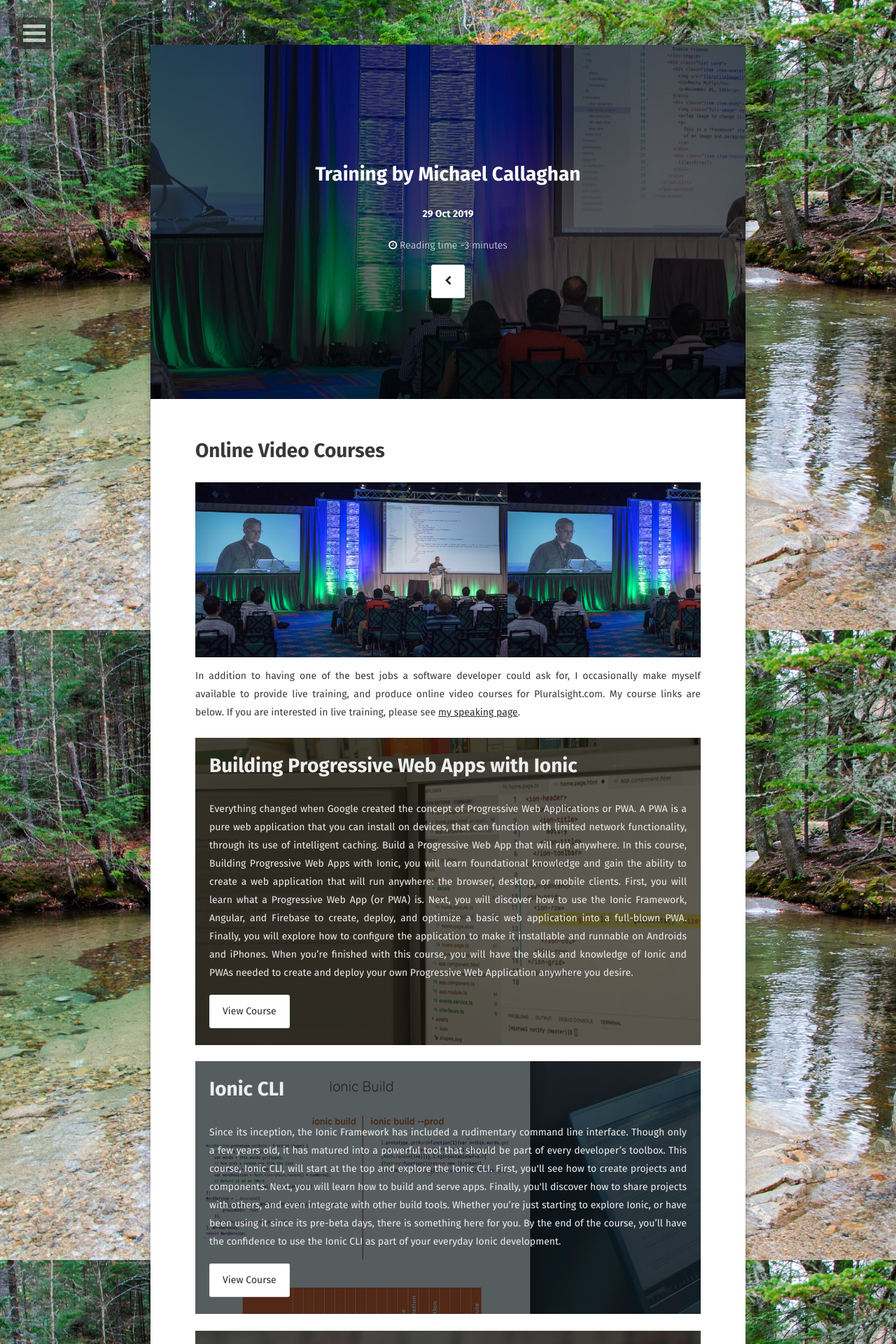
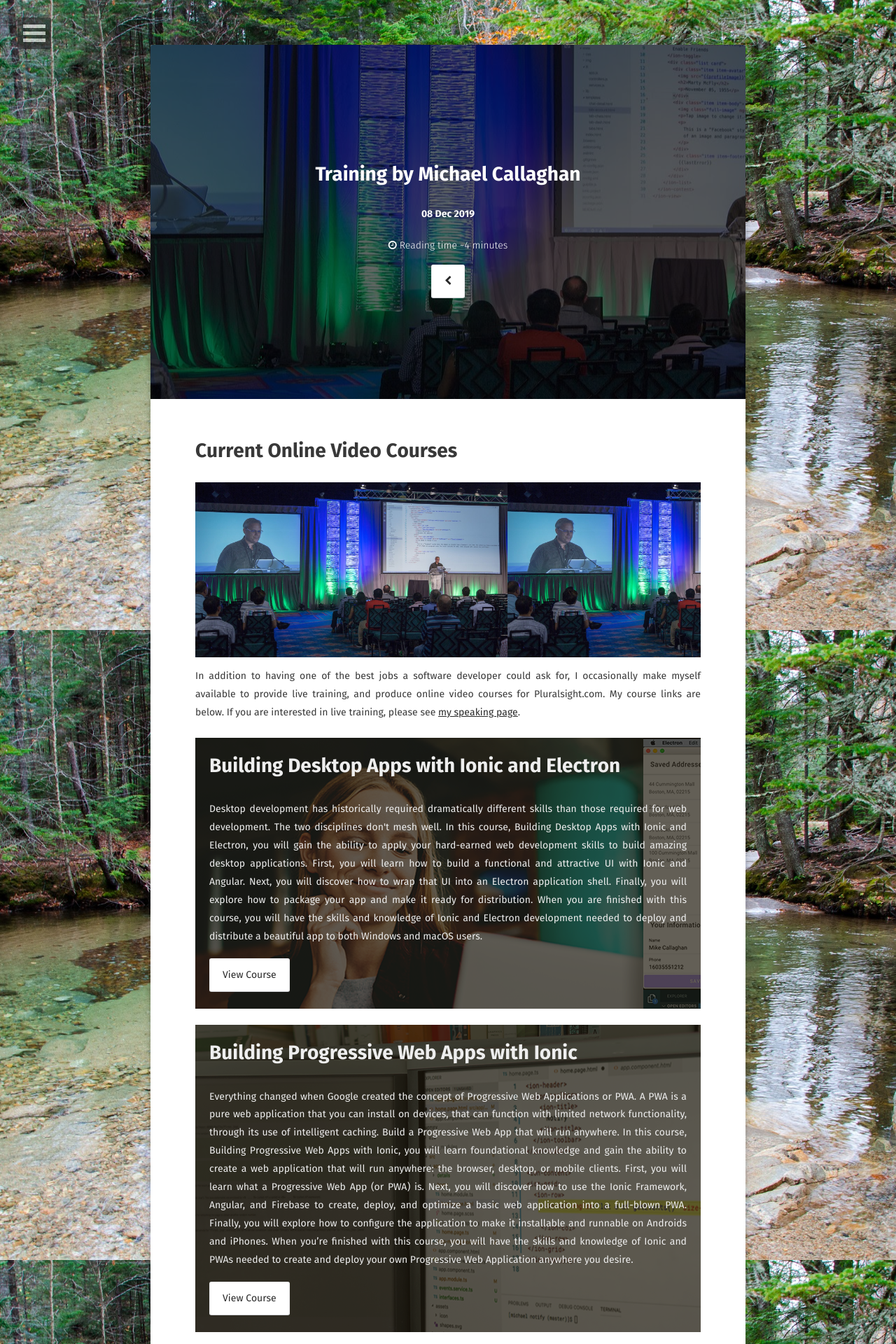
Before and after one commit to walkingriver/walkingriver.github.io, a Jekyll site: the page built from training/index.html, in a window 1280 px wide. Shown: the top 1920 px of the page at 70% size. Built offline with Jekyll 4.4.1, drawn with Linux system fonts in a browser that asks for light colours; some web fonts are replaced; some of the changed text lies outside the part shown.

Commit message:
Added new Electron course

```diff
--- a/training/index.html
+++ b/training/index.html
@@ -2,7 +2,7 @@
 layout: post
 title: Training by Michael Callaghan
 tags: [training,video,courses]
-date: 2019-10-29
+date: 2019-12-08
 thumbnail: https://walkingriver.com/assets/img/Mike-2016_devdays_session_small.jpg
 feature: https://walkingriver.com/assets/img/Mike-2016_devdays_session.jpg
 cover_image: https://walkingriver.com/assets/img/Mike-2016_devdays_session.jpg
@@ -33,6 +33,10 @@ comments: false
     background: url('/assets/img/software-development.jpg');
   }
 
+  .courses .electron-2 {
+    background: url('/assets/img/building-cross-platform-apps-ionic-electron-v1.png');
+  }
+
   .courses .tools {
     background: url('/assets/img/ionic-framework-tools-patterns-v1.jpg');
   }
@@ -53,13 +57,32 @@ comments: false
   }
 </style>
 
-<h1> Online Video Courses</h1>
+<h1>Current Online Video Courses</h1>
 <div class="courses">
   <div class="hero devdays">
   </div>
   <p>
-    In addition to having one of the best jobs a software developer could ask for, I occasionally make myself available to provide live training, and produce online video courses for Pluralsight.com. My course links are below. If you are interested in live training, please see <a href="/speaking">my speaking page</a>.
+    In addition to having one of the best jobs a software developer could ask for, I occasionally make myself available
+    to provide live training, and produce online video courses for Pluralsight.com. My course links are below. If you
+    are interested in live training, please see <a href="/speaking">my speaking page</a>.
   </p>
+
+  <div class="hero electron-2">
+    <div class="backdrop">
+      <h2 class="title">Building Desktop Apps with Ionic and Electron</h2>
+      <p>
+        Desktop development has historically required dramatically different skills than those required for web
+        development. The two disciplines don't mesh well. In this course, Building Desktop Apps with Ionic and Electron,
+        you will gain the ability to apply your hard-earned web development skills to build amazing desktop
+        applications. First, you will learn how to build a functional and attractive UI with Ionic and Angular. Next,
+        you will discover how to wrap that UI into an Electron application shell. Finally, you will explore how to
+        package your app and make it ready for distribution. When you are finished with this course, you will have the
+        skills and knowledge of Ionic and Electron development needed to deploy and distribute a beautiful app to both
+        Windows and macOS users.
+      </p>
+      <a href="https://pluralsight.pxf.io/VeMXO" class="btn zoombtn">View Course</a>
+    </div>
+  </div>
 
   <div class="hero pwa">
     <div class="backdrop">
@@ -67,7 +90,16 @@ comments: false
         Building Progressive Web Apps with Ionic
       </h2>
       <p>
-        Everything changed when Google created the concept of Progressive Web Applications or PWA. A PWA is a pure web application that you can install on devices, that can function with limited network functionality, through its  use of intelligent caching. Build a Progressive Web App that will run anywhere. In this course, Building Progressive Web Apps with Ionic, you will learn foundational knowledge and gain the ability to create a web application that will run anywhere: the browser, desktop, or mobile clients. First, you will learn what a Progressive Web App (or PWA) is. Next, you will discover how to use the Ionic Framework, Angular, and Firebase to create, deploy, and optimize a basic web application into a full-blown PWA. Finally, you will explore how to configure the application to make it installable and runnable on Androids and iPhones. When you’re finished with this course, you will have the skills and knowledge of Ionic and PWAs needed to create and deploy your own Progressive Web Application anywhere you desire.</p>
+        Everything changed when Google created the concept of Progressive Web Applications or PWA. A PWA is a pure web
+        application that you can install on devices, that can function with limited network functionality, through its
+        use of intelligent caching. Build a Progressive Web App that will run anywhere. In this course, Building
+        Progressive Web Apps with Ionic, you will learn foundational knowledge and gain the ability to create a web
+        application that will run anywhere: the browser, desktop, or mobile clients. First, you will learn what a
+        Progressive Web App (or PWA) is. Next, you will discover how to use the Ionic Framework, Angular, and Firebase
+        to create, deploy, and optimize a basic web application into a full-blown PWA. Finally, you will explore how to
+        configure the application to make it installable and runnable on Androids and iPhones. When you’re finished with
+        this course, you will have the skills and knowledge of Ionic and PWAs needed to create and deploy your own
+        Progressive Web Application anywhere you desire.</p>
 
       <a class="btn zoombtn" href="https://pluralsight.pxf.io/Ly2EY">View Course</a>
     </div>
@@ -79,19 +111,35 @@ comments: false
         Ionic CLI
       </h2>
       <p>
-          Since its inception, the Ionic Framework has included a rudimentary command line interface. Though only a few years old, it has matured into a powerful tool that should be part of every developer’s toolbox. This course, Ionic CLI, will start at the top and explore the Ionic CLI. First, you'll see how to create projects and components. Next, you will learn how to build and serve apps. Finally, you'll discover how to share projects with others, and even integrate with other build tools. Whether you’re just starting to explore Ionic, or have been using it since its pre-beta days, there is something here for you. By the end of the course, you’ll have the confidence to use the Ionic CLI as part of your everyday Ionic development.      </p>
+        Since its inception, the Ionic Framework has included a rudimentary command line interface. Though only a few
+        years old, it has matured into a powerful tool that should be part of every developer’s toolbox. This course,
+        Ionic CLI, will start at the top and explore the Ionic CLI. First, you'll see how to create projects and
+        components. Next, you will learn how to build and serve apps. Finally, you'll discover how to share projects
+        with others, and even integrate with other build tools. Whether you’re just starting to explore Ionic, or have
+        been using it since its pre-beta days, there is something here for you. By the end of the course, you’ll have
+        the confidence to use the Ionic CLI as part of your everyday Ionic development. </p>
 
       <a class="btn zoombtn" href="https://pluralsight.pxf.io/ionic-cli">View Course</a>
     </div>
   </div>
 
+
+  <h1>Historic Video Courses</h1>
+  <p>The courses below are still available for historic purposes, though their subject matter may be a bit outdated.</p>
   <div class="hero electron">
     <div class="backdrop">
       <h2 class="title">
-          Creating Cross-platform Apps with Ionic and Electron
+        Creating Cross-platform Apps with Ionic and Electron
       </h2>
       <p>
-          Wouldn't it be cool if your mobile Ionic apps could also run on Windows and MacOS desktops? With Electron, they can! All the time and effort you've spent learning web mobile technologies such as HTML, CSS, JavaScript, Angular, Cordova, and Ionic can be applied to the Desktop. In this course, Creating Cross-platform Apps with Ionic and Electron, you'll learn how to create cross-platform apps with Ionic and Electron. First, you'll explore this powerful and easy-to-learn technology that enabled the rapid development of powerhouse apps. By the end of this course, you'll have a better understanding of how to create cross-platform apps with Iconic and Electron. Whether you aspire to create the next iTunes, or just want to port your mobile app to run on Windows, this is the technology you need in your toolbox.      </p>
+        Wouldn't it be cool if your mobile Ionic apps could also run on Windows and MacOS desktops? With Electron, they
+        can! All the time and effort you've spent learning web mobile technologies such as HTML, CSS, JavaScript,
+        Angular, Cordova, and Ionic can be applied to the Desktop. In this course, Creating Cross-platform Apps with
+        Ionic and Electron, you'll learn how to create cross-platform apps with Ionic and Electron. First, you'll
+        explore this powerful and easy-to-learn technology that enabled the rapid development of powerhouse apps. By the
+        end of this course, you'll have a better understanding of how to create cross-platform apps with Iconic and
+        Electron. Whether you aspire to create the next iTunes, or just want to port your mobile app to run on Windows,
+        this is the technology you need in your toolbox. </p>
 
       <a class="btn zoombtn" href="https://pluralsight.pxf.io/QdAAP">View Course</a>
     </div>
@@ -103,7 +151,13 @@ comments: false
         Ionic Framework Tools and Patterns
       </h2>
       <p>
-          You have seen the introductory tutorials and perhaps even written a small mobile application with the Ionic Framework. Where do you go next? In this course, Ionic Framework Tools and Patterns, you'll be introduced to some new tools and patterns that will help you take your mobile apps to a new level. First, you'll learn how to prototype a UI quickly with Ionic Creator. Next, you'll learn how to employ tools such as Yeoman and Gulp to help scaffold a more complicated application. Finally, you'll learn how to incorporate debugging techniques, and interact with the hardware. By the end of this course, you'll know just how easy it can be to build a real-world, functioning mobile app with Ionic Framework.        </p>
+        You have seen the introductory tutorials and perhaps even written a small mobile application with the Ionic
+        Framework. Where do you go next? In this course, Ionic Framework Tools and Patterns, you'll be introduced to
+        some new tools and patterns that will help you take your mobile apps to a new level. First, you'll learn how to
+        prototype a UI quickly with Ionic Creator. Next, you'll learn how to employ tools such as Yeoman and Gulp to
+        help scaffold a more complicated application. Finally, you'll learn how to incorporate debugging techniques, and
+        interact with the hardware. By the end of this course, you'll know just how easy it can be to build a
+        real-world, functioning mobile app with Ionic Framework. </p>
 
       <a class="btn zoombtn" href="hhttps://pluralsight.pxf.io/nz26x">View Course</a>
     </div>
```
Also changed, not shown: assets/img/building-cross-platform-apps-ionic-electron-v1.png (added).
